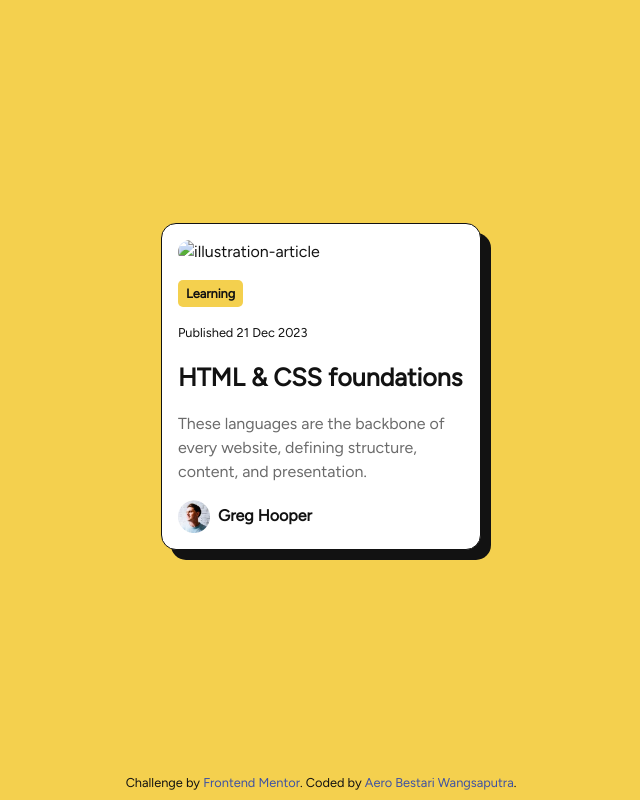
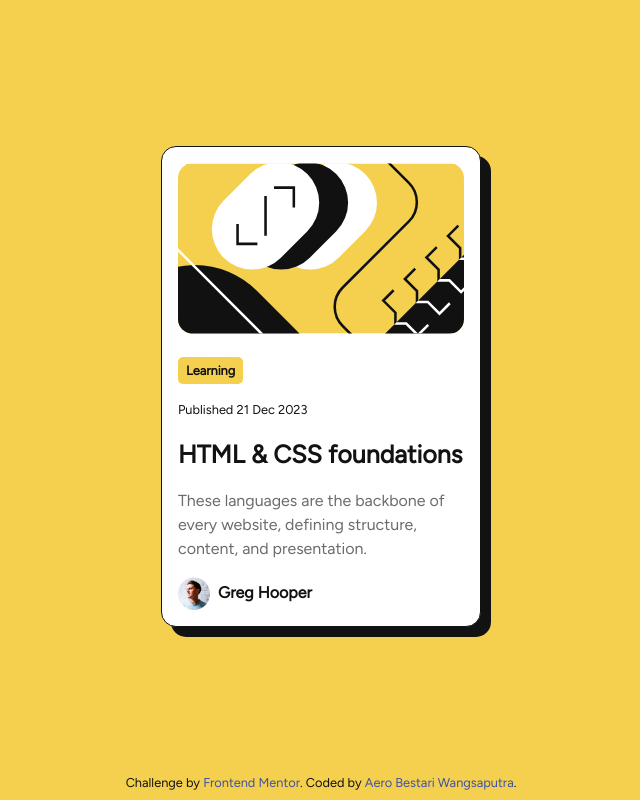
Before and after one commit to AeroBW/blog-preview-card, a plain HTML site: page index.html in a window 1280 px wide. Shown: the whole page, without its empty margins (319-959 px from the left). Drawn offline with Linux system fonts and the light colour scheme; the site is published under a folder, as on GitHub Pages, so addresses that start at the root find nothing.

Commit message:
svg fixed

```diff
--- a/index.html
+++ b/index.html
@@ -11,7 +11,7 @@
 <body>
   <div class="container">
     <div class="card">
-      <img src="/assets/images/illustration-article.svg" alt="illustration-article" class="illustration">
+      <img src="assets/images/illustration-article.svg" alt="illustration-article" class="illustration">
       <h3>Learning</h3>
       <p>Published 21 Dec 2023</p>
       <h1>HTML & CSS foundations</h1>
```
